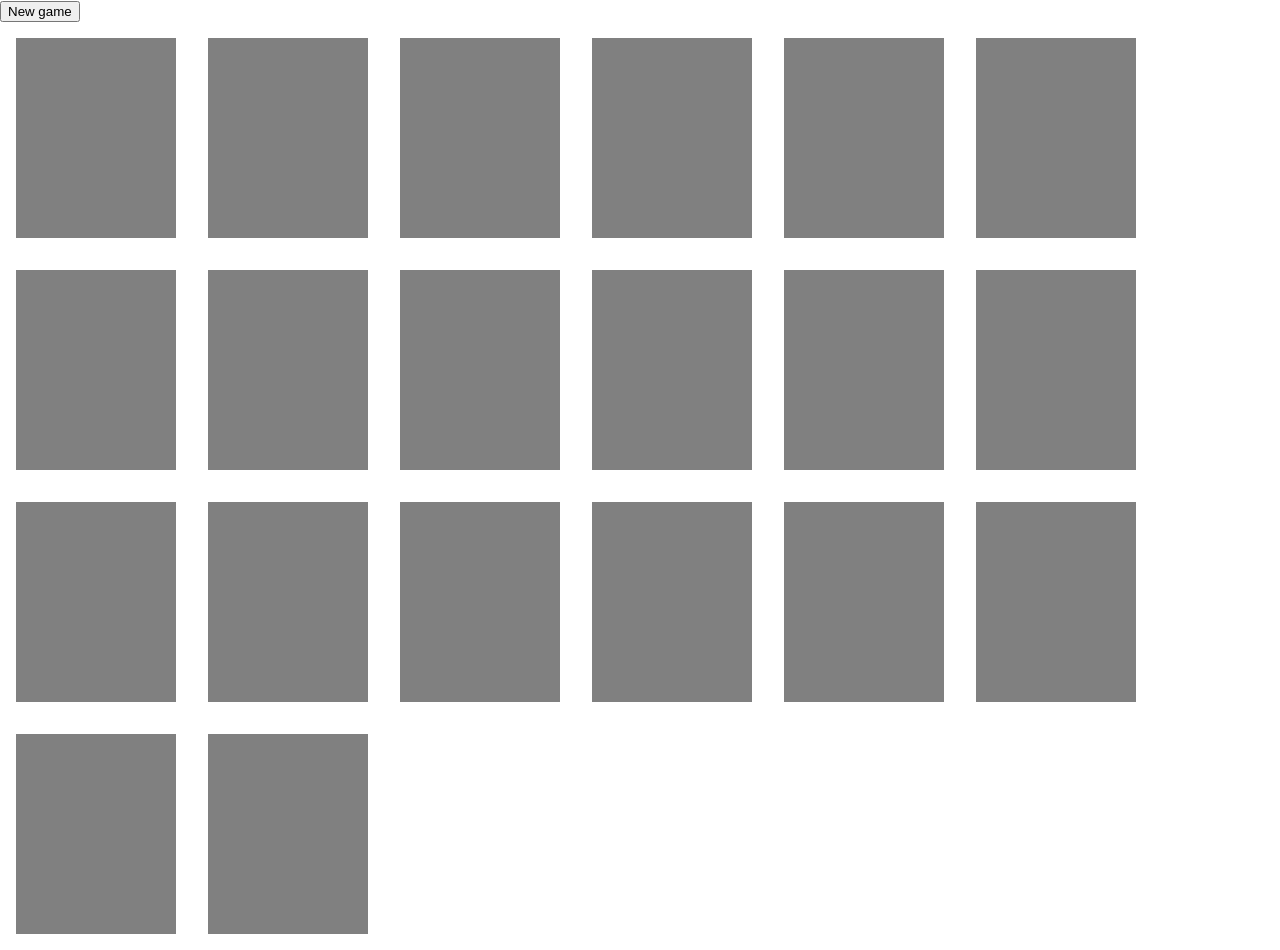
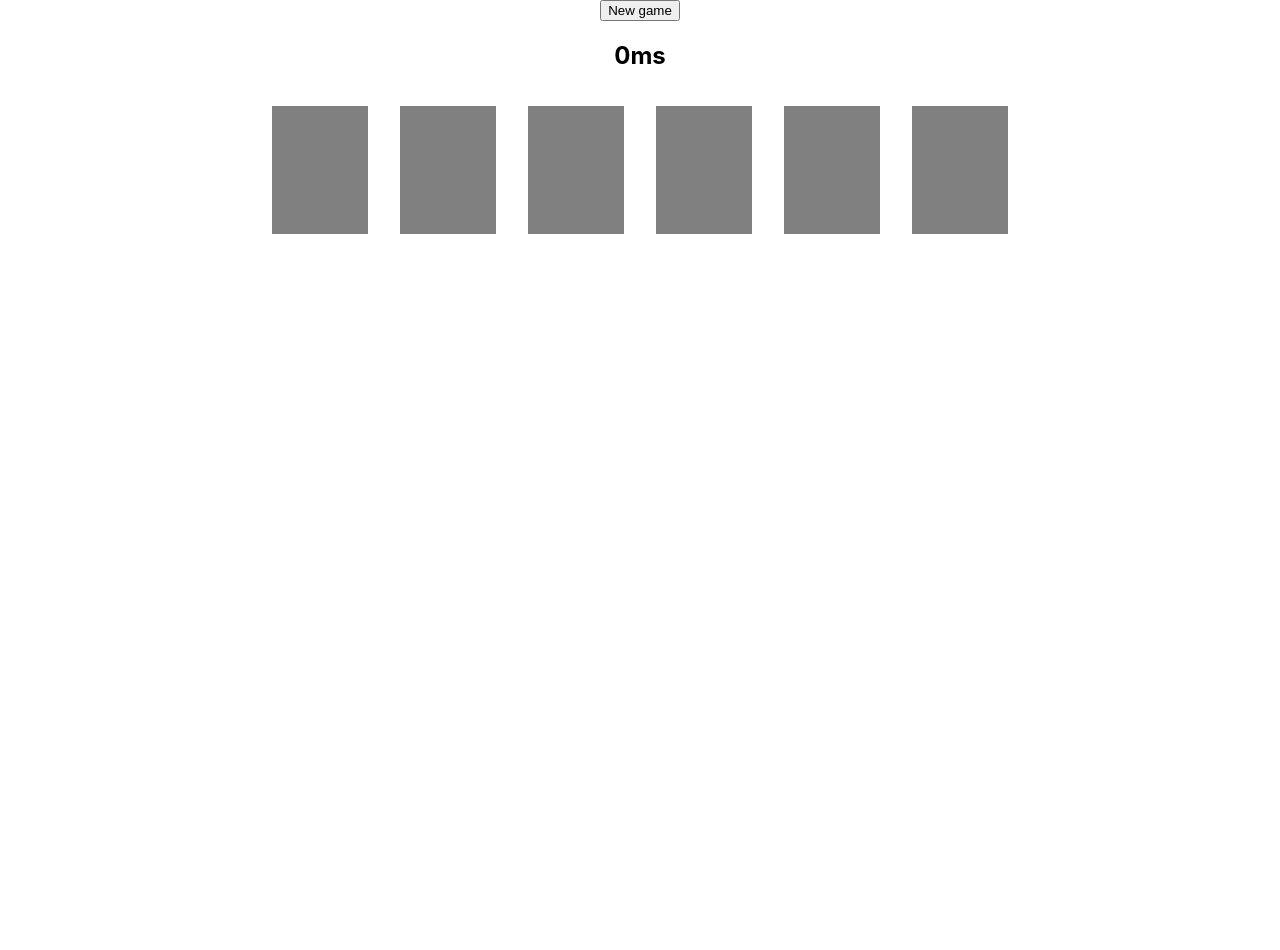
Before and after one commit to DLi7077/CSCI-39548, a React (Create React App) app: page / in a window 1280 px wide. After the commit the page ends 800 px from the top, so only its background shows below. Built offline with nearby package versions, Linux system fonts and the light colour scheme.

Commit message:
added timer

```diff
--- a/src/App.js
+++ b/src/App.js
@@ -1,27 +1,48 @@
 import { useState } from "react";
 import "./App.css";
 import CardList from "./components/CardList";
+import Clock from "./Clock";
 import Shuffle from "./shuffle";
 
 function App() {
-  const cards = [1, 2, 3, 4, 5, 6, 7, 8, 9, 10];
+  const cards = [1, 2, 3];
   const [ready, setReady] = useState(true);
+  const [gameEnd, setGameEnd] = useState(true);
 
   const gameCards = Shuffle([...cards, ...cards]);
+  const revealMS = 500;
   return (
-    <div>
+    <div
+      style={{
+        display: "flex",
+        flexDirection: "column",
+        alignItems: "center",
+      }}
+    >
       <button
+        style={{ width: "fit-content" }}
         onClick={() => {
           setReady(false);
           setTimeout(() => {
             setReady(true);
-          }, 200);
+          }, revealMS);
         }}
       >
         New game
       </button>
-      <div style={{ display: "flex", justifyContent: "center" }}>
-        {ready && <CardList gameCards={gameCards} />}
+      <div
+        style={{
+          display: "flex",
+          flexDirection: "column",
+          alignItems: "center",
+        }}
+      >
+        {ready && (
+          <>
+            <Clock stop={gameEnd} />
+            <CardList gameCards={gameCards} endGame={() => setGameEnd(true)} />
+          </>
+        )}
         {!ready && <h3> loading...</h3>}
       </div>
     </div>
--- a/src/Clock.js
+++ b/src/Clock.js
@@ -3,25 +3,28 @@ import React from "react";
 class Clock extends React.Component {
   constructor(props) {
     super(props);
-    this.state = { date: new Date() }; //state
+    this.state = { end: 0 }; //state
   }
 
   //repeat tick() when component mounted
   componentDidMount() {
-    this.timerID = setInterval(() => this.tick(), 1000);
+    this.timerID = setInterval(() => {
+      if (this.props.stop) return;
+      this.tick();
+    }, 1);
   }
 
   // reset timer
   tick() {
     this.setState({
-      date: new Date(),
+      end: this.state.end + 1,
     });
   }
 
   render() {
     return (
       <div>
-        <h2>{this.state.date.toLocaleTimeString()}</h2>
+        <h2>{this.state.end}ms</h2>
       </div>
     );
   }
--- a/src/components/Card.js
+++ b/src/components/Card.js
@@ -1,8 +1,8 @@
 import React from "react";
 const classes = {
   cardContainer: {
-    width: "160px",
-    height: "200px",
+    width: "6rem",
+    height: "8rem",
     backgroundColor: "gray",
     display: "flex",
     justifyContent: "center",
@@ -30,6 +30,7 @@ export default function Card(props) {
         style={{
           ...classes.cardContent,
           display: `${props.show || props.cleared ? "block" : "none"}`,
+          fontSize: "2rem",
         }}
       >
         {props.value}
--- a/src/components/CardList.js
+++ b/src/components/CardList.js
@@ -5,28 +5,28 @@ const classes = {
   cardGroup: {
     display: "flex",
     flexWrap: "wrap",
+    maxWidth: "1000px",
+    justifyContent: "center",
   },
 };
 
 export default function CardList(props) {
   const { gameCards } = props;
   /*
-possible states:
-disabled: card can be clicked
-shown: card is shown
-cleared: card pair is matched and is disabled
-*/
+  possible states:
+  disabled: card can be clicked
+  shown: card is shown
+  cleared: card pair is matched and is disabled
+  */
   const ALL_TRUE = new Array(gameCards.length).fill(true);
   const ALL_FALSE = new Array(gameCards.length).fill(false);
   const [show, setShow] = useState(ALL_FALSE);
   const [selected, setSelected] = useState([]);
   const [disabled, setDisabled] = useState(ALL_FALSE);
   const [matched, setMatched] = useState(ALL_FALSE);
+  let matchedCount = 0;
 
   function hideAll() {
-    console.log(matched);
-    // console.log(updatedShow)
-
     setShow(matched);
   }
 
@@ -67,7 +67,16 @@ cleared: card pair is matched and is disabled
     updatedArray[idx1] = true;
     updatedArray[idx2] = true;
 
+    matchedCount += 2;
+
     setMatched(updatedArray);
+    const gameOver = updatedArray.reduce((acc, curr) => {
+      return acc && curr;
+    }, true);
+
+    if (gameOver) {
+      props.endGame();
+    }
   }
 
   // briefly show cards on load, then hide.
@@ -84,6 +93,11 @@ cleared: card pair is matched and is disabled
     if (selected.length >= 2) {
       if (gameCards[selected[0]] === gameCards[selected[1]]) {
         handleMatch(selected[0], selected[1]);
+        setSelected([]);
+        hideAll();
+        enableAll();
+
+        return;
       }
       setSelected([]);
       disableAll();
@@ -92,7 +106,6 @@ cleared: card pair is matched and is disabled
         enableAll();
       }, 700);
     }
-    console.log(selected);
   }, [selected]);
 
   return (
```
